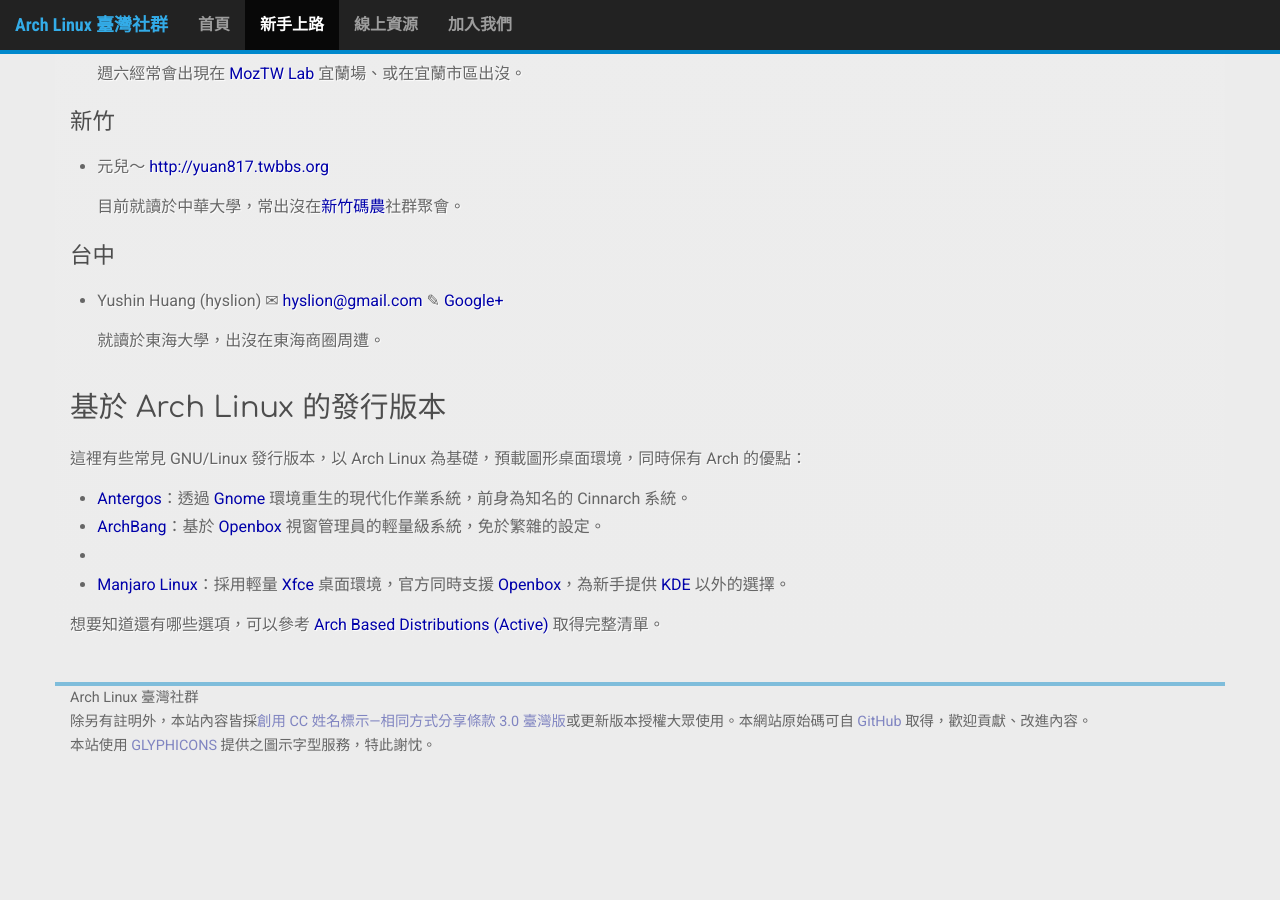
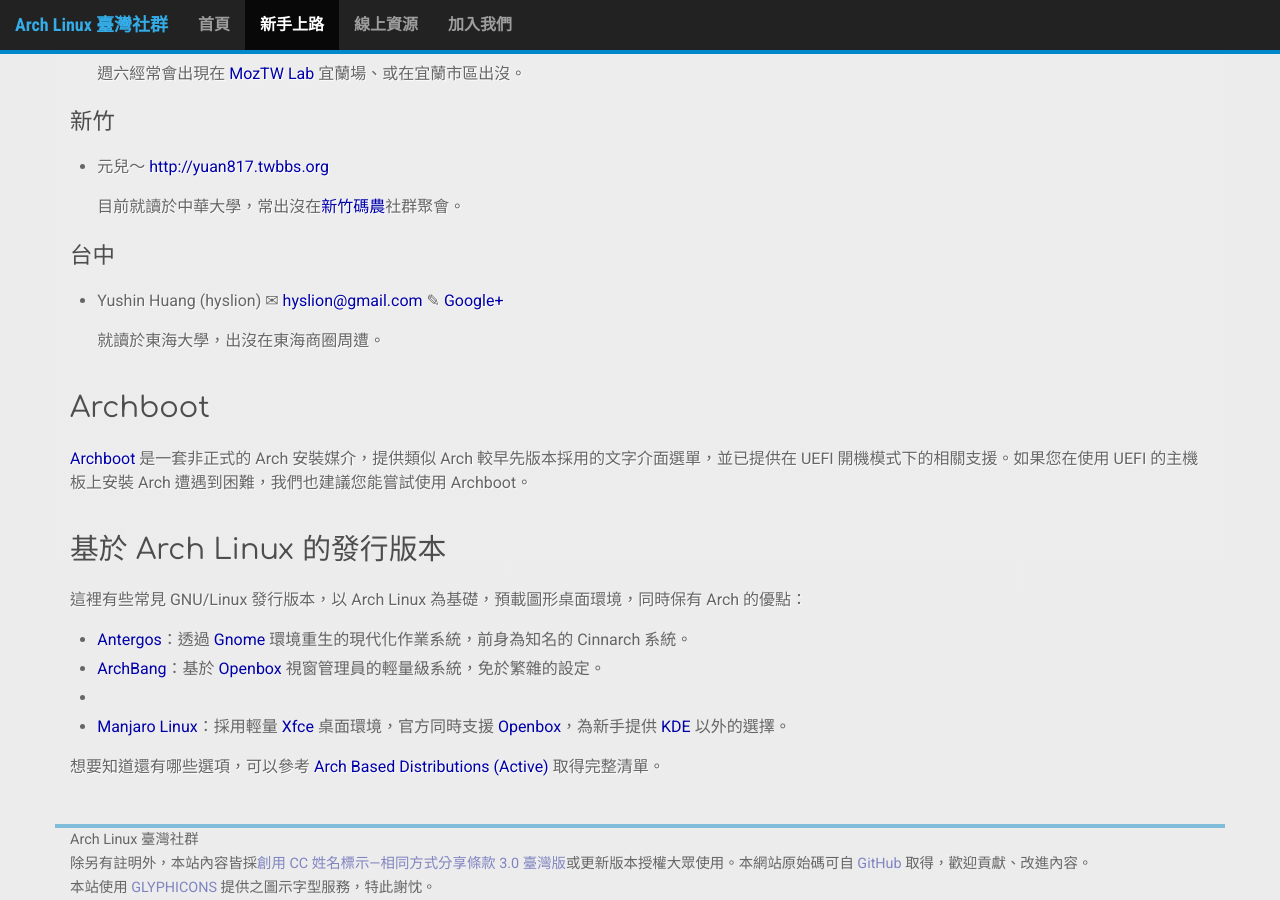
Before and after one commit to linux-taiwan/arch.linux.org.tw, a Jekyll site: the page built from getting-started/index.md, in a window 1280 px wide and 900 px high, scrolled down 2056 px. Built offline with Jekyll 4.4.1, drawn with Linux system fonts in a browser that asks for light colours; nearby versions of some CDN libraries; Markdown is read by kramdown in place of the engine named in the settings; before the commit the page ends 2814 px from its top, so only the background shows below that.

Commit message:
增加 Archboot 一節。
Signed-off-by: Huei-Horng Yo <hiroshiyui@gmail.com>

```diff
--- a/getting-started/index.md
+++ b/getting-started/index.md
@@ -114,6 +114,11 @@
 [新竹碼農]: http://www.facebook.com/groups/hsinchu.coders/
 
 
+# Archboot
+
+[Archboot](https://wiki.archlinux.org/index.php/Archboot) 是一套非正式的 Arch 安裝媒介，提供類似 Arch 較早先版本採用的文字介面選單，並已提供在 UEFI 開機模式下的相關支援。如果您在使用 UEFI 的主機板上安裝 Arch 遭遇到困難，我們也建議您能嘗試使用 Archboot。
+
+
 # 基於 Arch Linux 的發行版本
 
 這裡有些常見 GNU/Linux 發行版本，以 Arch Linux 為基礎，預載圖形桌面環境，同時保有 Arch 的優點：
```
